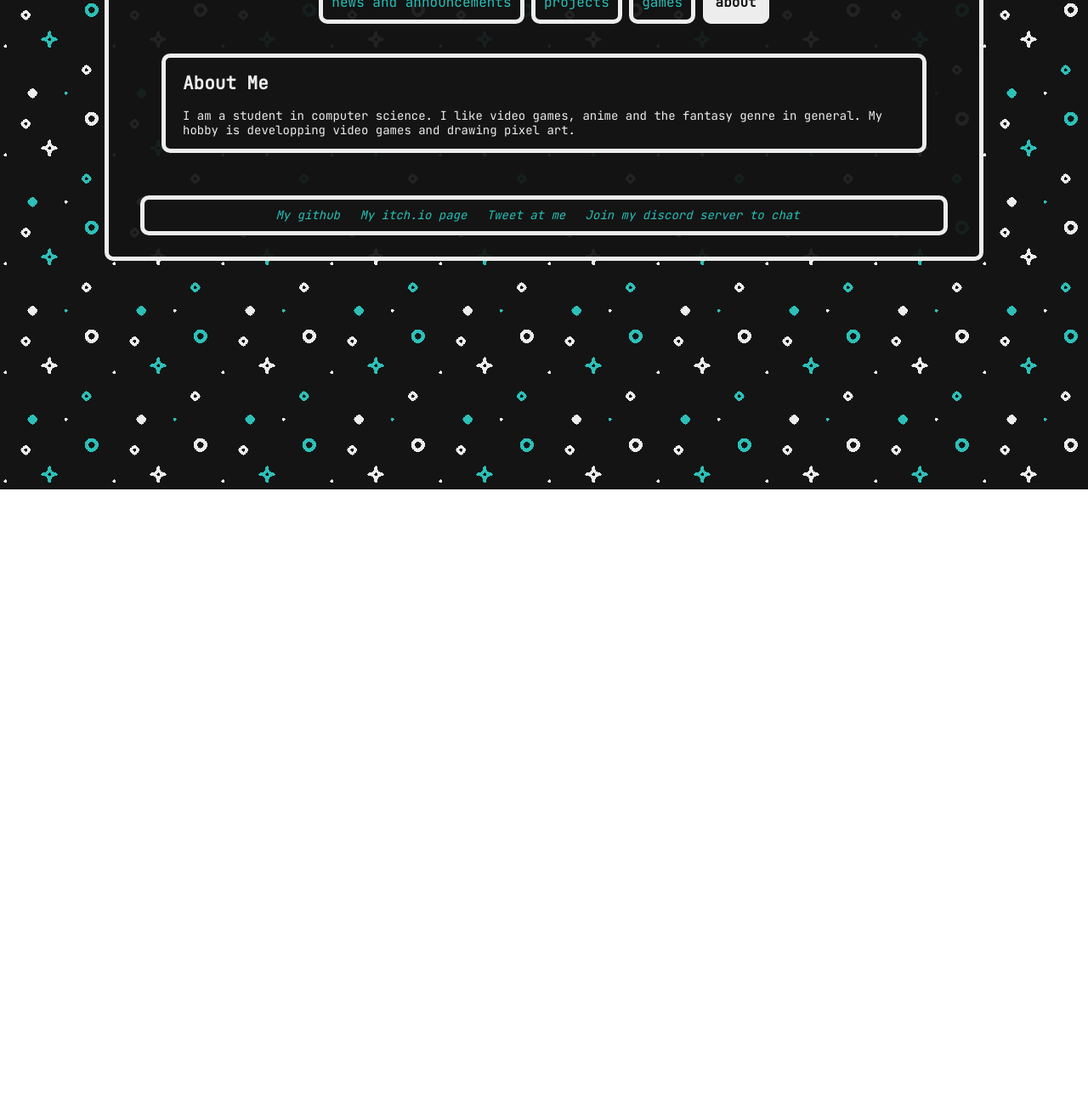
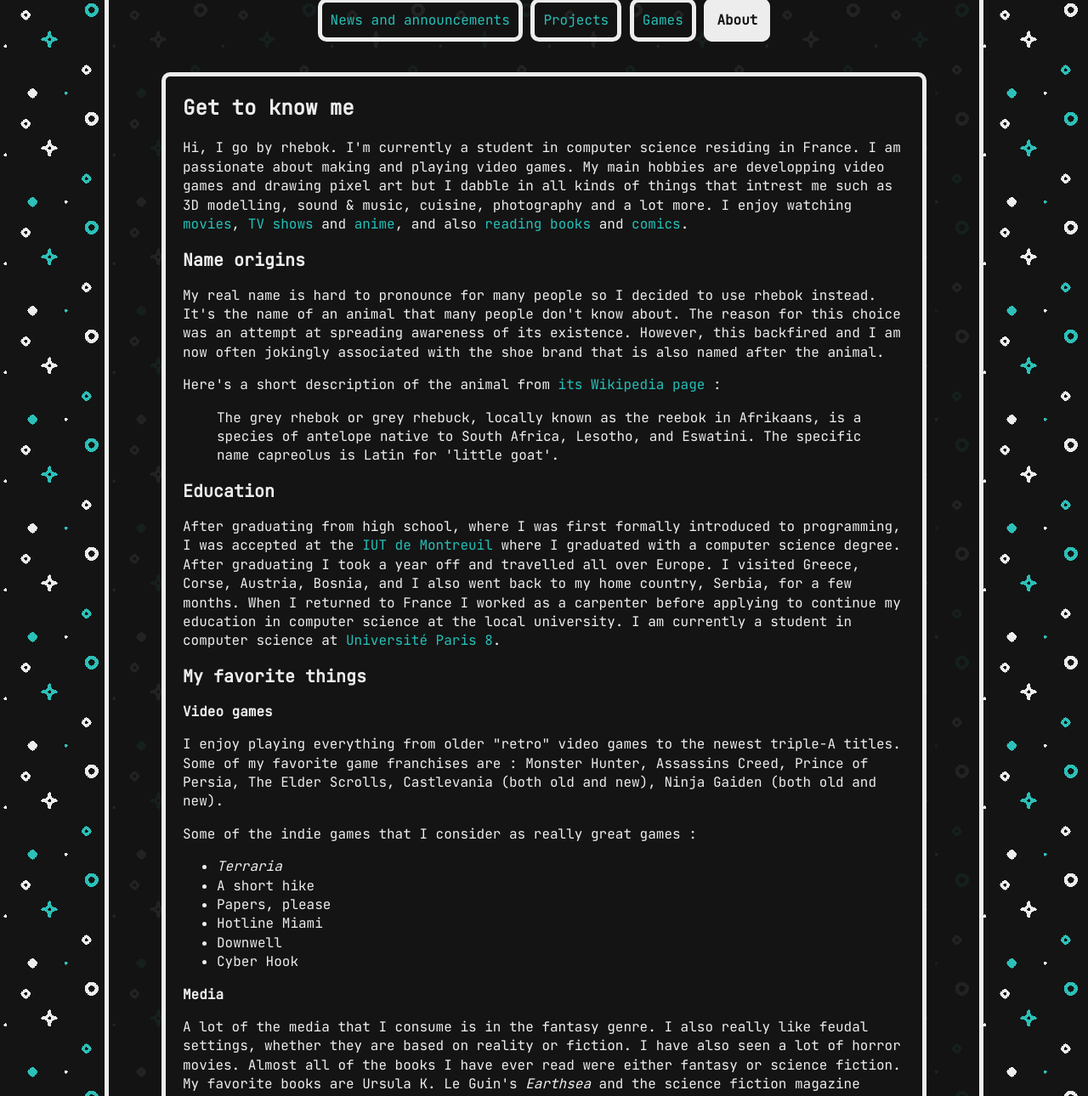
Before and after one commit to rhebok-git/rhebok-git.github.io, a plain HTML site: page about.html in a window 1280 px wide. Shown: the part 224-1514 px from the top of the page at 85% size. Before the commit the page ends 800 px from the top, so only its background shows below. Drawn offline with Linux system fonts and the light colour scheme; a script that the page names is missing.

Commit message:
Update about page

```diff
--- a/about.html
+++ b/about.html
@@ -17,23 +17,61 @@
         <header>
             <hgroup>
                 <h1><a href="https://rhebok-git.github.io/">rhebok's black pages</a></h1>
-                <h2>my projects and games</h2>
+                <h2>My projects and games</h2>
             </hgroup>
             <nav>
                 <ul>
-                    <li><a href="index.html">news and announcements</a></li>
-                    <li><a href="projects.html">projects</a></li>
-                    <li><a href="games.html">games</a></li>
-                    <li><a href="about.html" class="this-page">about</a></li>
+                    <li><a href="index.html">News and announcements</a></li>
+                    <li><a href="projects.html">Projects</a></li>
+                    <li><a href="games.html">Games</a></li>
+                    <li><a href="about.html" class="this-page">About</a></li>
                 </ul>
             </nav>
         </header>
 
         <main>
             <article>
-                <h1>About Me</h1>
+                <h1>Get to know me</h1>
                 <p>
-                    I am a student in computer science. I like video games, anime and the fantasy genre in general. My hobby is developping video games and drawing pixel art.
+                    Hi, I go by rhebok. I'm currently a student in computer science residing in France. I am passionate about making and playing video games. My main hobbies are developping video games and drawing pixel art but I dabble in all kinds of things that intrest me such as 3D modelling, sound & music, cuisine, photography and a lot more. I enjoy watching <a href="https://letterboxd.com/rhebok/" target="_blank">movies</a>, <a href="https://followmy.tv/u/rhebok" target="_blank">TV shows</a> and <a href="https://anilist.co/user/rhebok/" target="_blank">anime</a>, and also <a href="https://www.goodreads.com/user/show/82243140-rhebok" target="_blank">reading books</a> and <a href="https://anilist.co/user/rhebok/mangalist" target="_blank">comics</a>.
+                </p>
+                <h2>Name origins</h2>
+                <p>
+                    My real name is hard to pronounce for many people so I decided to use rhebok instead. It's the name of an animal that many people don't know about. The reason for this choice was an attempt at spreading awareness of its existence. However, this backfired and I am now often jokingly associated with the shoe brand that is also named after the animal.
+                </p>
+                <p>
+                    Here's a short description of the animal from <a href="https://en.wikipedia.org/wiki/Grey_rhebok" target="_blank">its Wikipedia page</a> :
+                    <blockquote cite="https://en.wikipedia.org/wiki/Grey_rhebok">The grey rhebok or grey rhebuck, locally known as the reebok in Afrikaans, is a species of antelope native to South Africa, Lesotho, and Eswatini. The specific name capreolus is Latin for 'little goat'.</blockquote>
+                </p>
+                <h2>Education</h2>
+                <p>
+                    After graduating from high school, where I was first formally introduced to programming, I was accepted at the <a href="https://www.iut.univ-paris8.fr/" target="_blank">IUT de Montreuil</a> where I graduated with a computer science degree. After graduating I took a year off and travelled all over Europe. I visited Greece, Corse, Austria, Bosnia, and I also went back to my home country, Serbia, for a few months. When I returned to France I worked as a carpenter before applying to continue my education in computer science at the local university. I am currently a student in computer science at <a href="https://www.univ-paris8.fr/" target="_blank">Université Paris 8</a>.
+                </p>
+                <h2>My favorite things</h2>
+                <h3>Video games</h3>
+                <p>
+                    I enjoy playing everything from older "retro" video games to the newest triple-A titles. Some of my favorite game franchises are : Monster Hunter, Assassins Creed, Prince of Persia, The Elder Scrolls, Castlevania (both old and new), Ninja Gaiden (both old and new).
+                </p>
+                <p>
+                    Some of the indie games that I consider as really great games :
+                    <ul>
+                        <li><cite>Terraria</cite></li>
+                        <li><cite></cite>A short hike</cite></li>
+                        <li><cite></cite>Papers, please</cite></li>
+                        <li><cite></cite>Hotline Miami</cite></li>
+                        <li><cite></cite>Downwell</cite></li>
+                        <li><cite></cite>Cyber Hook</cite></li>
+                    </ul>
+                </p>
+                <h3>Media</h3>
+                <p>
+                    A lot of the media that I consume is in the fantasy genre. I also really like feudal settings, whether they are based on reality or fiction. I have also seen a lot of horror movies. Almost all of the books I have ever read were either fantasy or science fiction. My favorite books are Ursula K. Le Guin's <cite>Earthsea</cite> and the science fiction magazine <cite>Visions of Humanity</cite>
+                </p>
+            </article>
+            <article>
+                <h1>About this website</h1>
+                <p>
+                    This website was created by me from scratch using <abbr title="Hyperlink Text Markup Language">HTML</abbr>, <abbr title="Cascading Style Sheets">CSS</abbr> and <abbr title="JavaScript">JS</abbr>, and it is <a href="https://github.com/rhebok-git/rhebok-git.github.io" target="_blank">open source</a>. Its main purpose is for hosting my web <a href="games.html">games</a> and <a href="projects.html">projects</a>, but I also use it for posting <a href="index.html">news and anouncements</a>. From here you can find ways to get in touch with me and see what I'm up to (check the bottom of the page).
                 </p>
             </article>
         </main>
--- a/css/styles.css
+++ b/css/styles.css
@@ -1,7 +1,7 @@
 /* Font and background stuff */
 body {
-    font-size: 14px;
-    line-height: 1.2;
+    font-size: 16px;
+    line-height: 1.4;
     background-color: #141414;
     background: url(stars_tiled.png) repeat 0 0;
     color: #ededed;
@@ -96,11 +96,19 @@ article {
 .article-subtitle {
     color: #edededcc;
     margin-top: -10px;
-    font-size: 16px;
+    font-size: 20px;
 }
 
 .article-date {
     float: right;
+}
+
+article > h2 {
+    font-size: 20px;
+}
+
+article > h3 {
+    font-size: 16px;
 }
 
 /* Footer */
```
Also changed, not shown: games.html (+5 -5 lines), index.html (+0 -1 lines), projects.html (+5 -5 lines).
